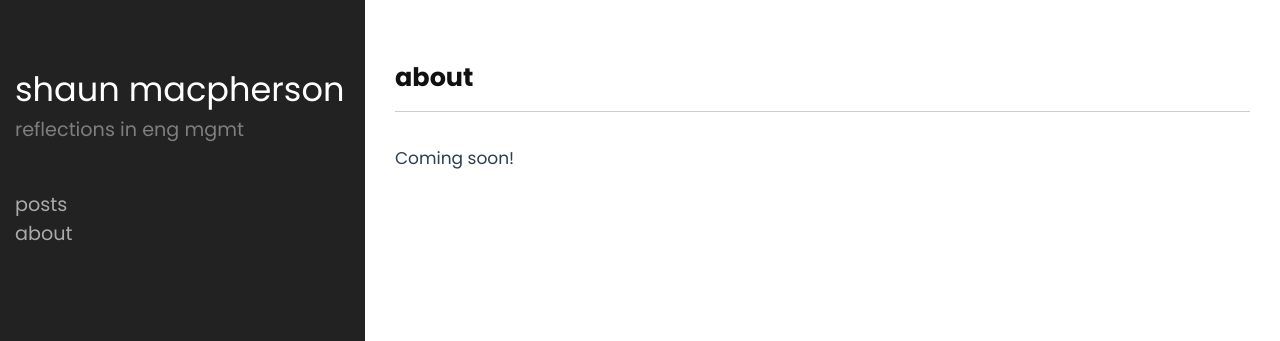
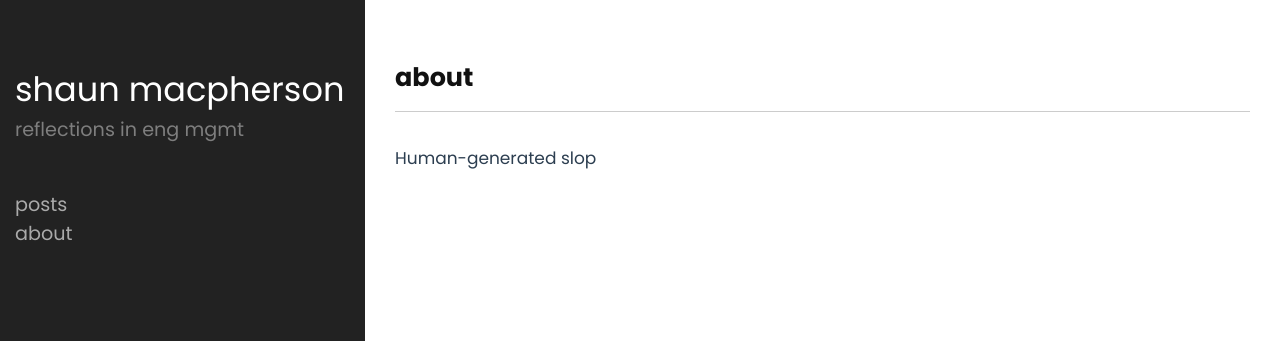
Before and after one commit to shaun-mac/shaun-mac.github.io, a Jekyll site: the page built from about.markdown, in a window 1280 px wide. Shown: the top 341 px of the page. Built offline with Jekyll 4.4.1, drawn with Linux system fonts in a browser that asks for light colours.

Commit message:
Update about page

```diff
--- a/about.markdown
+++ b/about.markdown
@@ -4,4 +4,4 @@ title: About
 permalink: /about/
 ---
 
-Coming soon!
+Human-generated slop
```
